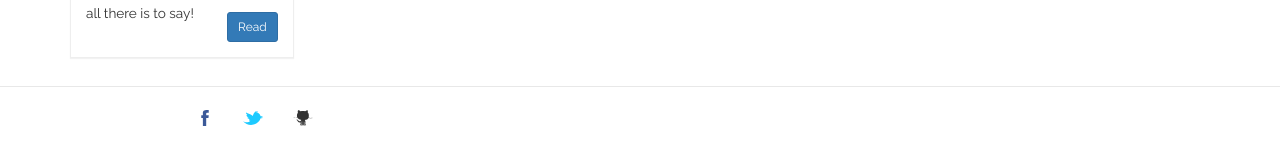
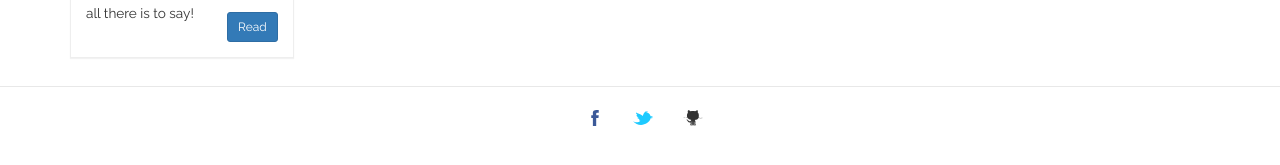
Before and after one commit to simararora7/simararora7.github.io, a Jekyll site: the page built from index.html, in a window 1280 px wide. Shown: the part 331-496 px from the top of the page. Built offline with Jekyll 4.4.1, drawn with Linux system fonts in a browser that asks for light colours; the list of posts is cut into pages by our own code.

```diff
--- a/_includes/footer.html
+++ b/_includes/footer.html
@@ -1,7 +1,7 @@
 <footer>
     <div class="container">
         <div class="row p20">
-            <div class="col-md-4 text-center mt25">
+            <div class="text-center mt25">
                 <a target="_blank" href="{{site.facebook}}"><li class="social facebook"><img src="{{site.baseurl}}/images/facebook.svg" alt="{{site.facebook}}"></li></a>
                 <a target="_blank" href="{{site.twitter}}"><li class="social twitter"><img src="{{site.baseurl}}/images/twitter.svg" alt="{{site.twitter}}"></li></a>
                 <a target="_blank" href="{{site.github}}"><li class="social github"><img src="{{site.baseurl}}/images/github.svg" alt="{{site.github}}"></li></a>
```
